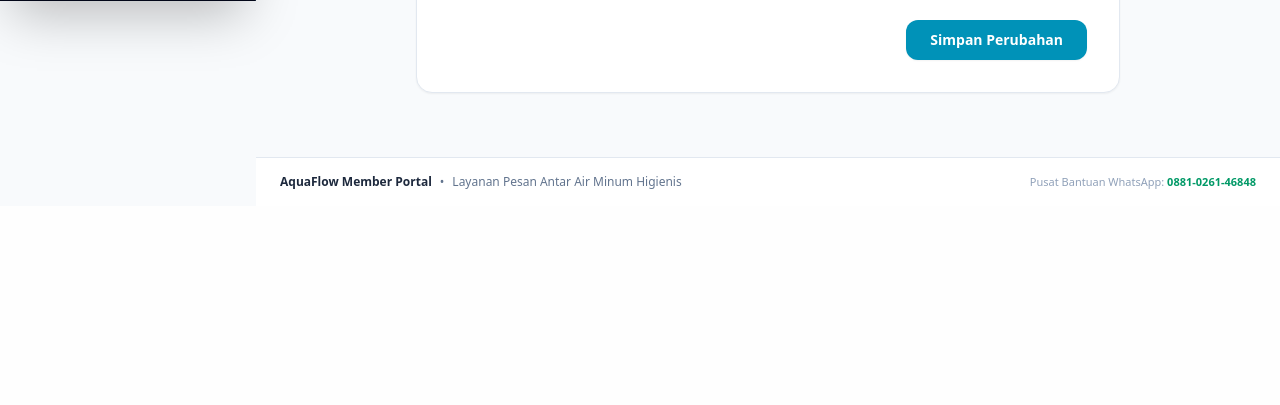
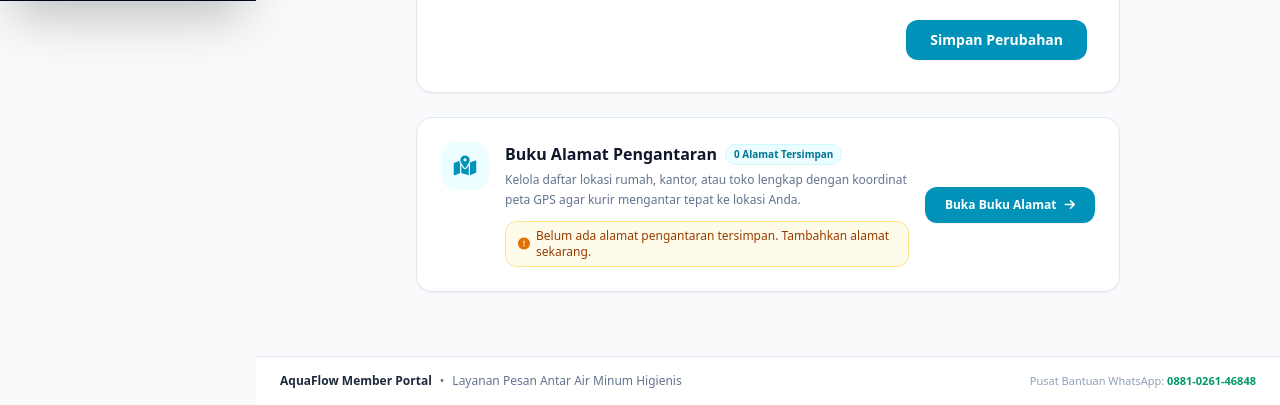
Before and after one commit to aldopandiangan998-art/water-delivery-management-system, a Laravel app: page /customer/profile in a window 1280 px wide. Shown: the part 799-1204 px from the top of the page. Before the commit the page ends 988 px from the top, so only its background shows below. Run offline with Laravel 12, Linux system fonts and the light colour scheme; a user stored in the database is signed in; data comes from the database, SQL or seed files in the repository; style sheets or scripts are compiled from the project's sources.

Commit message:
feat: enhance customer profile with dedicated address book shortcut card

```diff
--- a/resources/views/customer/profile.blade.php
+++ b/resources/views/customer/profile.blade.php
@@ -67,5 +67,47 @@
             </div>
         </form>
     </div>
+
+    <!-- Alamat Pengantaran Dedicated Card -->
+    <div class="mt-6 bg-white rounded-2xl border border-slate-200 p-6 shadow-xs flex flex-col sm:flex-row sm:items-center justify-between gap-4">
+        <div class="flex items-start space-x-4">
+            <div class="w-12 h-12 rounded-2xl bg-cyan-50 text-cyan-600 flex items-center justify-center text-xl shrink-0">
+                <i class="fa-solid fa-map-location-dot"></i>
+            </div>
+            <div>
+                <div class="flex items-center space-x-2">
+                    <h2 class="text-base font-extrabold text-slate-900">Buku Alamat Pengantaran</h2>
+                    <span class="px-2 py-0.5 rounded-full text-[10px] font-bold bg-cyan-50 text-cyan-700 border border-cyan-100">
+                        {{ $user->addresses->count() }} Alamat Tersimpan
+                    </span>
+                </div>
+                <p class="text-xs text-slate-500 mt-1 leading-relaxed">
+                    Kelola daftar lokasi rumah, kantor, atau toko lengkap dengan koordinat peta GPS agar kurir mengantar tepat ke lokasi Anda.
+                </p>
+
+                @php
+                    $defaultAddr = $user->addresses->firstWhere('is_default', true) ?? $user->addresses->first();
+                @endphp
+                @if ($defaultAddr)
+                    <div class="mt-3 inline-flex items-center text-xs bg-slate-50 px-3 py-1.5 rounded-xl border border-slate-200 text-slate-700">
+                        <i class="fa-solid fa-circle-check text-emerald-600 mr-2"></i>
+                        <span class="font-bold mr-1">Alamat Utama ({{ $defaultAddr->label }}):</span>
+                        <span class="truncate max-w-xs text-slate-500">{{ $defaultAddr->address_line }}</span>
+                    </div>
+                @else
+                    <div class="mt-3 inline-flex items-center text-xs bg-amber-50 px-3 py-1.5 rounded-xl border border-amber-200 text-amber-800">
+                        <i class="fa-solid fa-circle-exclamation text-amber-600 mr-1.5"></i>
+                        <span>Belum ada alamat pengantaran tersimpan. Tambahkan alamat sekarang.</span>
+                    </div>
+                @endif
+            </div>
+        </div>
+
+        <a href="{{ route('customer.addresses.index') }}"
+           class="px-5 py-2.5 rounded-xl text-xs font-bold bg-cyan-600 hover:bg-cyan-700 text-white transition flex items-center justify-center space-x-2 shrink-0 shadow-xs">
+            <span>Buka Buku Alamat</span>
+            <i class="fa-solid fa-arrow-right text-xs"></i>
+        </a>
+    </div>
 </div>
 @endsection
```
